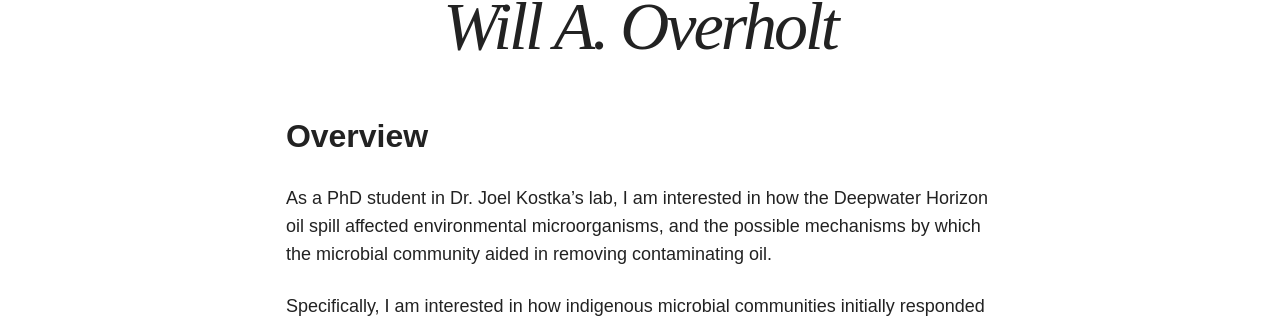
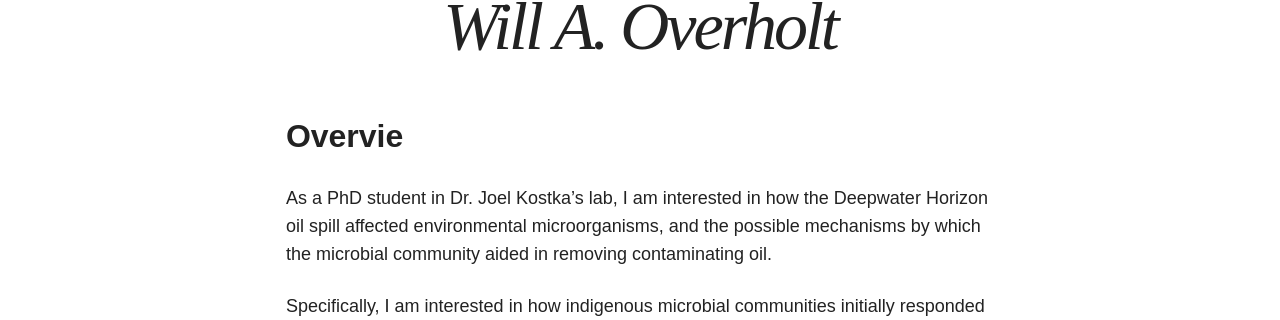
Before and after one commit to waoverholt/waoverholt.github.io, a Jekyll site: the page built from index.md, in a window 1280 px wide and 900 px high, scrolled down 469 px. Shown: the part 142-462 px from the top of the window. Built offline with Jekyll 4.4.1, drawn with Linux system fonts in a browser that asks for light colours; nearby versions of some CDN libraries.

Commit message:
updated homepage name

```diff
--- a/index.md
+++ b/index.md
@@ -7,7 +7,7 @@ image:
   feature: ship_sunset_cropped.jpg
 ---
 
-## Overview
+## Overvie
 As a PhD student in Dr. Joel Kostka’s lab, I am interested in how the Deepwater Horizon oil spill affected environmental microorganisms, and the possible mechanisms by which the microbial community aided in removing contaminating oil.
 
 Specifically, I am interested in how indigenous microbial communities initially responded to the oiling event, and how this response evolved overtime. I hope to get at the mechanisms by which the oil was chemically transformed by microbial metabolisms, and what limits or controls these mechanisms.
@@ -15,3 +15,5 @@ Specifically, I am interested in how indigenous microbial communities initially
 In order to understand how natural microbes responsed to the oil spill we first need to understand how these systems functioned before the spill. To aid in this, I have been involved in determining the biogeography of microbial populations that have been un-impacted by oil, and using this to predict the microbes that were present before the oil hit. Overall, I hope to aide in developing new approaches to respond to oil spills and increase our predictive capabilities on the effects of oil spills in the environment.
 
 A larger goal of my research is to understand the roles of interactions between microbes in a complex assemblage in responding to a large scale disturbance, like an oil spill. I am interested in why we see multiple, closely related populations, co-existing in an environment and how this diversity is maintained through time. Furthermore I am interested in the genetic mechanisms that exploit (or create) niches, and the role of community interactons on maintaining or defining these niches.
+
+{% includes google_analytics %}
```
